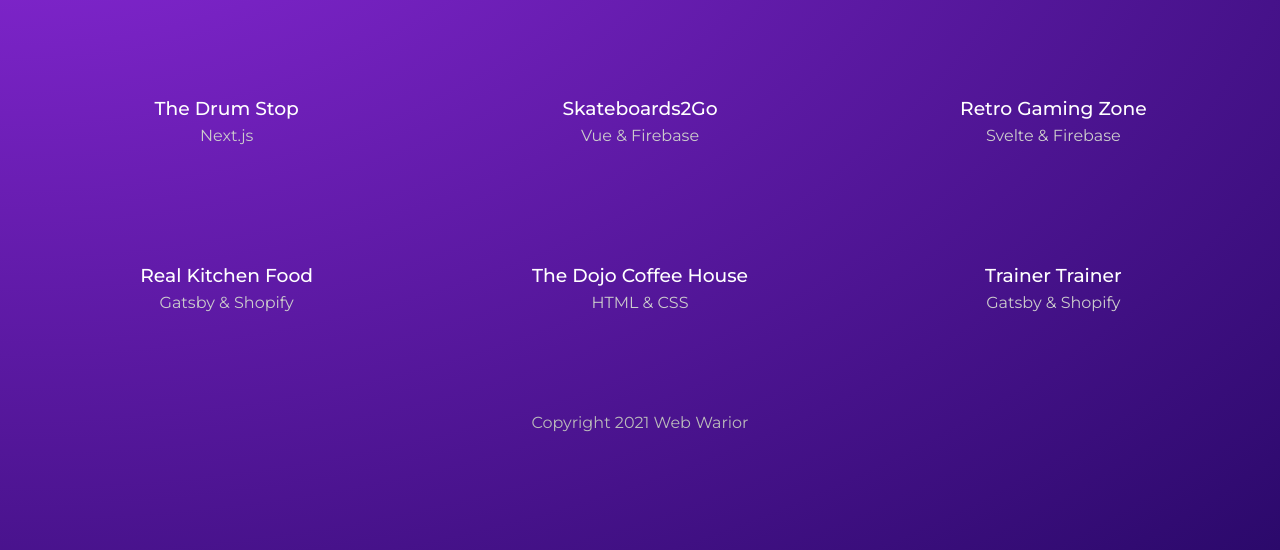
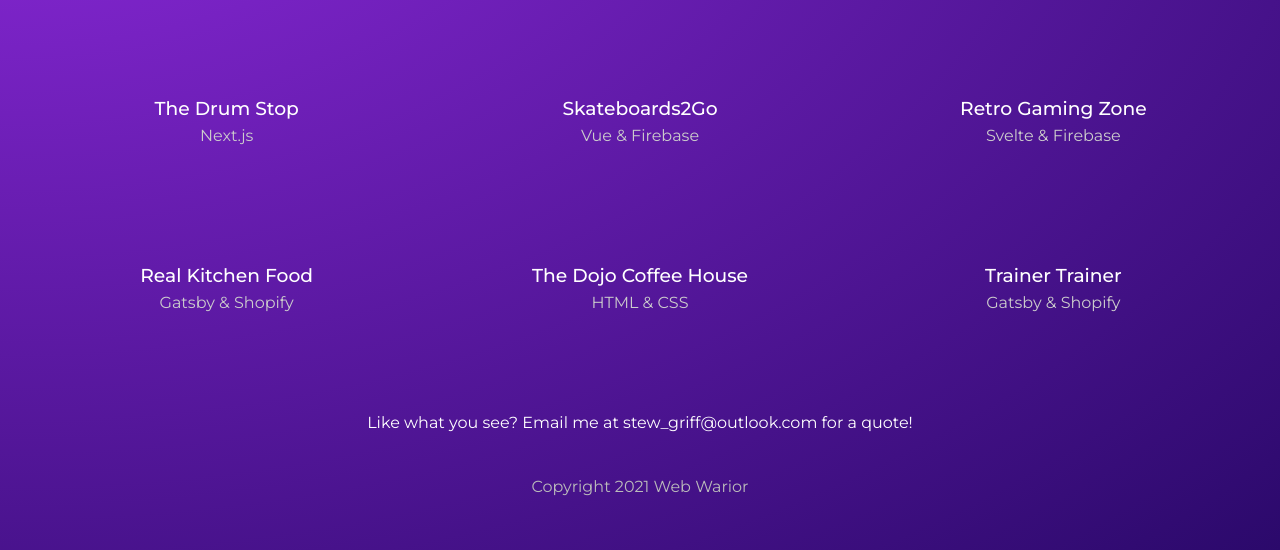
Before and after one commit to moisens/gatsby-basics, a Gatsby site in the folder web-warior/: page /projects in a window 1280 px wide. Shown: the part 250-800 px from the top of the page. Built offline with nearby package versions, Linux system fonts and the light colour scheme; Gatsby itself is replaced by a stand-in of ours.

Commit message:
query multiple metadata

```diff
--- a/web-warior/gatsby-config.js
+++ b/web-warior/gatsby-config.js
@@ -19,6 +19,7 @@
   siteMetadata: {
     title: 'Web Warior',
     decription: 'web dev portfolio',
-    copyright: 'This website is copyright 2021 Web Warior'
+    copyright: 'This website is copyright 2021 Web Warior',
+    contact: 'stew_griff@outlook.com'
   }
 }
--- a/web-warior/src/pages/projects/index.js
+++ b/web-warior/src/pages/projects/index.js
@@ -5,7 +5,10 @@
 
 export default function Project({ data }) {
   console.log(data);
-  const projects = data.allMarkdownRemark.nodes;
+  //const projects = data.allMarkdownRemark.nodes;
+  const projects = data.projects.nodes;
+  const contact = data.contact.siteMetadata.contact;
+
   return (
     <Layout>
       <div className={styles.portfolio}>
@@ -21,6 +24,7 @@
             </Link>
           ))}
         </div>
+        <p>Like what you see? Email me at { contact } for a quote!</p>
       </div>
     </Layout>
   )
@@ -29,7 +33,7 @@
 //export page query
 export const query = graphql`
   query ProjectsPage {
-    allMarkdownRemark(sort: {fields: frontmatter___date, order: DESC}) {
+    projects: allMarkdownRemark(sort: {fields: frontmatter___date, order: DESC}) {
       nodes {
         frontmatter {
           slug
@@ -39,5 +43,10 @@
         id
       }
     }
+    contact: site {
+      siteMetadata {
+        contact
+      }
+    }
   }
 `;
```
